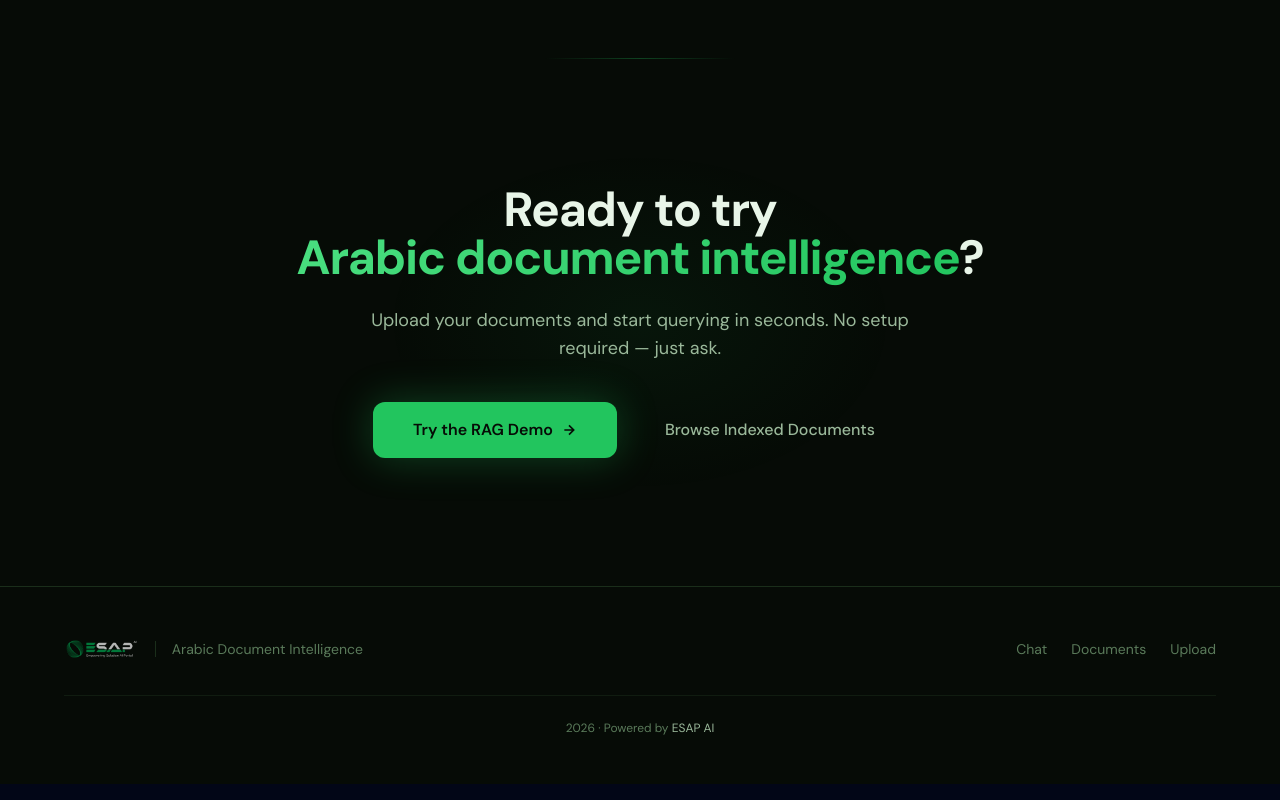
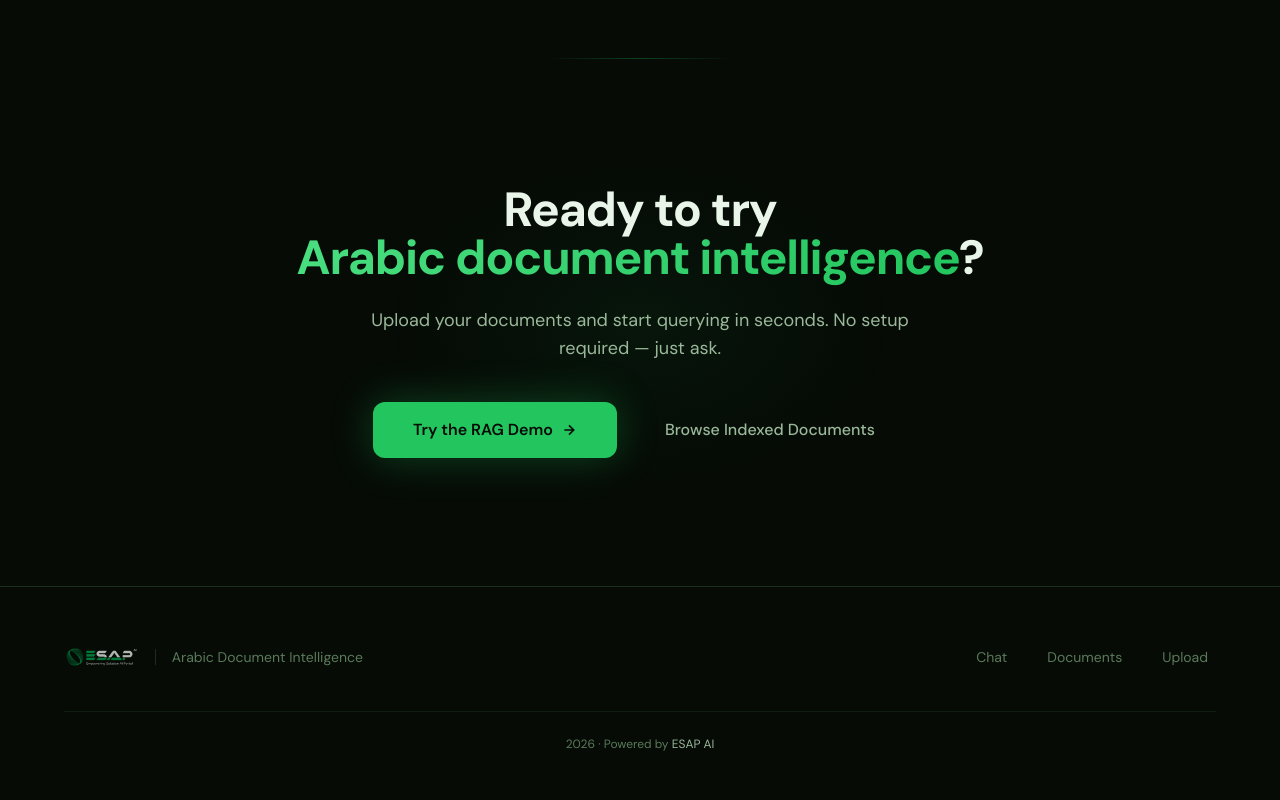
Before and after one commit to riaz37/Pagesense, a Next.js app: page / in a window 1280 px wide. Shown: the part 3315-4115 px from the top of the page. Built offline with nearby package versions, Linux system fonts and the light colour scheme.

Commit message:
style(design): F007 — meet 44px touch-target min on sidebar nav, footer, chat send

```diff
--- a/app/(app)/chat/page.tsx
+++ b/app/(app)/chat/page.tsx
@@ -397,8 +397,9 @@ function ChatPageInner() {
             />
             <button
               type="submit"
+              aria-label={isStreaming ? "Sending…" : "Send message"}
               disabled={!input.trim() || isStreaming}
-              className="w-8 h-8 rounded-lg bg-[var(--ember-500)] hover:bg-[var(--ember-600)] disabled:bg-[var(--ink-200)] disabled:cursor-not-allowed flex items-center justify-center transition-colors shrink-0"
+              className="w-11 h-11 rounded-lg bg-[var(--ember-500)] hover:bg-[var(--ember-600)] disabled:bg-[var(--ink-200)] disabled:cursor-not-allowed flex items-center justify-center transition-colors shrink-0 focus-visible:outline-none focus-visible:ring-2 focus-visible:ring-[var(--ember-400)]"
             >
               {isStreaming ? (
                 <div className="w-3.5 h-3.5 border-2 border-white/50 border-t-transparent rounded-full animate-spin" />
--- a/app/page.tsx
+++ b/app/page.tsx
@@ -827,7 +827,7 @@ export default function LandingPage() {
                 <Link
                   key={link.href}
                   href={link.href}
-                  className="text-sm text-[var(--lp-text-muted)] hover:text-[var(--lp-text-secondary)] transition-colors"
+                  className="inline-flex items-center min-h-[44px] px-2 text-sm text-[var(--lp-text-muted)] hover:text-[var(--lp-text-secondary)] transition-colors"
                 >
                   {link.label}
                 </Link>
--- a/components/Sidebar.tsx
+++ b/components/Sidebar.tsx
@@ -115,7 +115,7 @@ export default function Sidebar() {
             <Link
               key={item.href}
               href={item.href}
-              className={`flex items-center gap-3 px-3 py-2.5 rounded-lg text-sm font-medium transition-all duration-150 ${
+              className={`flex items-center gap-3 min-h-[44px] px-3 py-2.5 rounded-lg text-sm font-medium transition-all duration-150 focus-visible:outline-none focus-visible:ring-2 focus-visible:ring-[var(--sidebar-active-text)] ${
                 isActive
                   ? "bg-[var(--sidebar-active-bg)] text-[var(--sidebar-active-text)] border border-[var(--sidebar-active-border)]"
                   : "text-[var(--sidebar-text-dim)] hover:text-[var(--sidebar-text)] hover:bg-[var(--sidebar-hover)] border border-transparent"
```
